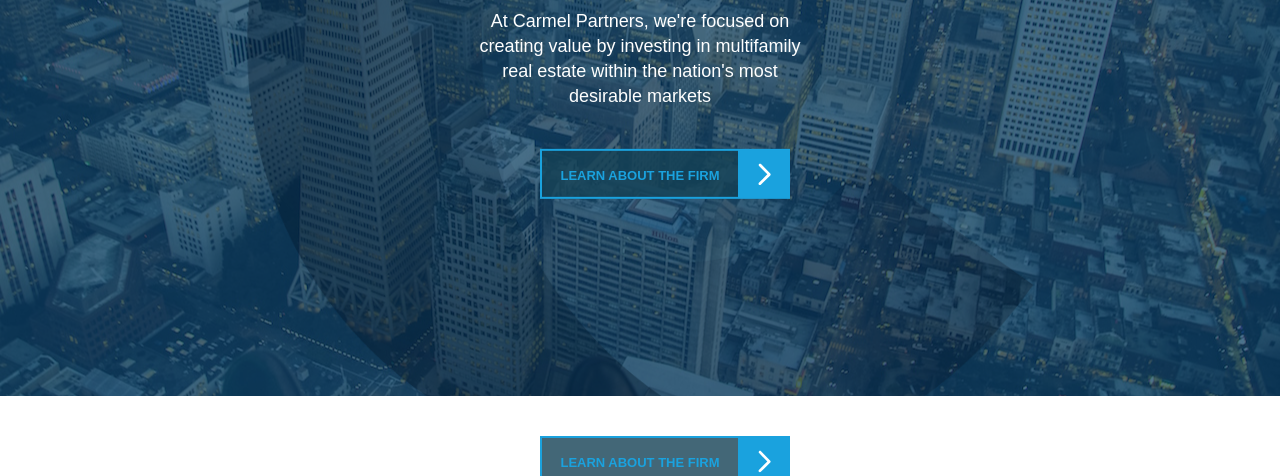
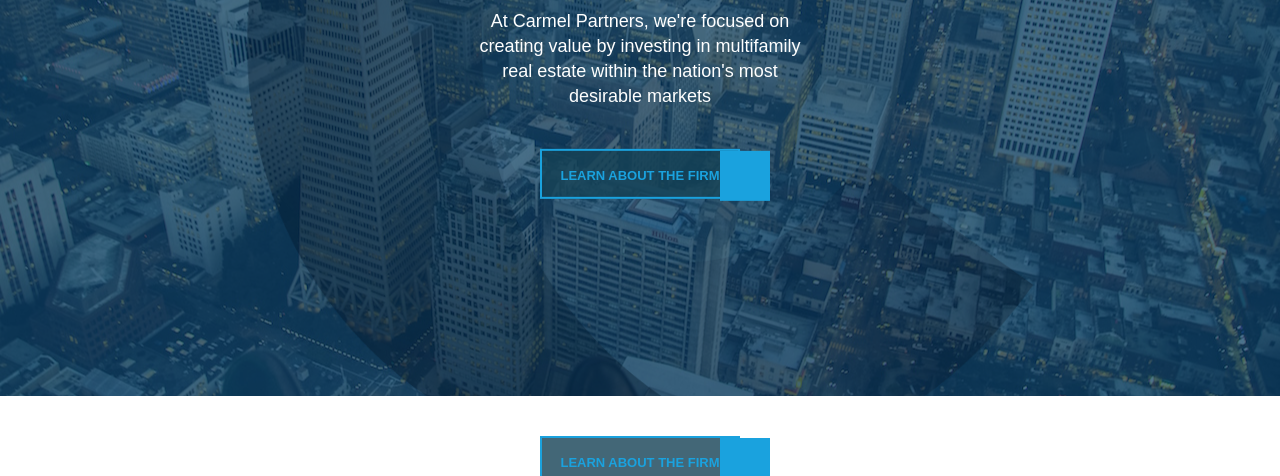
Before and after one commit to maureenv/sass-practice, a website: page index.html in a window 1280 px wide. Shown: the part 324-800 px from the top of the page. Drawn offline with Linux system fonts and the light colour scheme.

Commit message:
adding blue box

```diff
--- a/app/scss/_button.scss
+++ b/app/scss/_button.scss
@@ -25,16 +25,25 @@
       text-decoration: none;
     }
 
-    .button-arrow{
-      background: url('../images/carret.svg') no-repeat center center;
-      width: 50px;
-      height: 50px;
-      display: inline-block;
-      background-size: 35px 35px;
-      background-color: $text-blue;
-      position: absolute;
-      margin-top: -2px;
-      margin-left: 20px;
-    }
+    // .button-arrow{
+    //   background: url('../images/carret.svg') no-repeat center center;
+    //   width: 50px;
+    //   height: 50px;
+    //   display: inline-block;
+    //   background-size: 35px 35px;
+    //   background-color: $text-blue;
+    //   position: absolute;
+    //   margin-top: -2px;
+    //   margin-left: 20px;
+    // }
 
 }
+
+.button:after{
+  content: "";
+  width: 50px;
+  height: 50px;
+  background-color: $text-blue;
+  display: inline-block;
+  position: absolute;
+}
--- a/index.html
+++ b/index.html
@@ -27,7 +27,7 @@
           <h2 class="description"> At Carmel Partners, we're focused on creating value by investing in multifamily real estate within the nation's most desirable markets </h2>
 
           <a href="#" class="button-link">
-          <div class="button"> Learn About The Firm <span class="button-arrow"></span></div> </a>
+          <div class="button"> Learn About The Firm</div> </a>
         </div>
       </div>
     </div>
```
Also changed, not shown: app/css/main.css.
